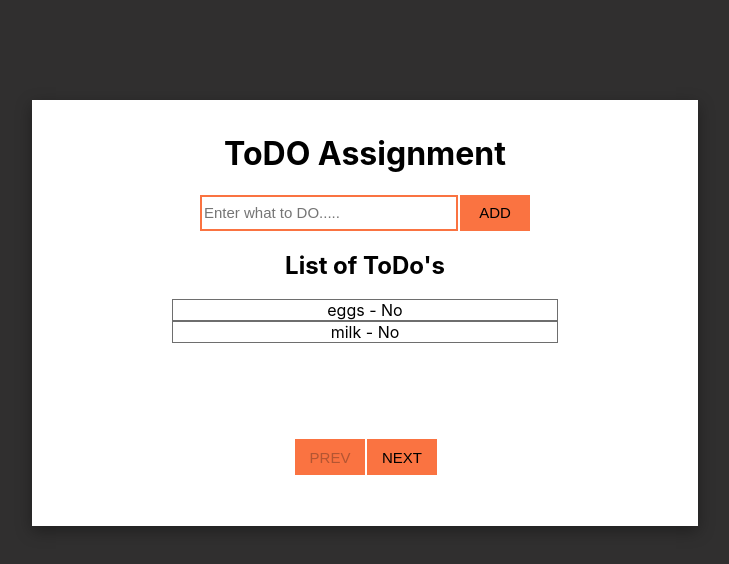
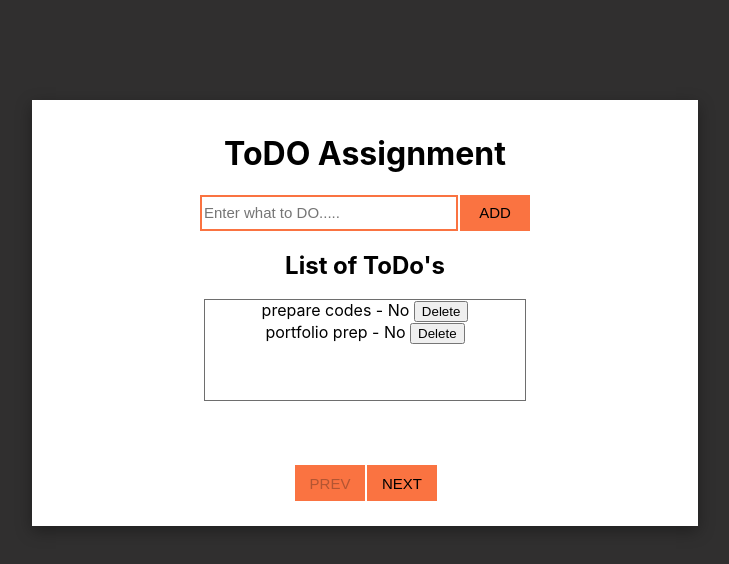
Before and after one commit to Duwesh/React-Examples, a React (Create React App) app in the folder todo_047/: page / in a window 1280 px wide. Shown: the top 564 px of the page, without its empty margins (275-1004 px from the left). Built offline with nearby package versions, Linux system fonts and the light colour scheme; data requests are answered from the project's data file.

Commit message:
To Do
added delete option for the tasks

```diff
--- a/todo_047/db.json
+++ b/todo_047/db.json
@@ -1,29 +1,24 @@
 {
   "todos": [
-    {
-      "title": "eggs",
-      "status": false,
-      "id": 1
-    },
-    {
-      "title": "milk",
-      "status": false,
-      "id": 2
-    },
     {
       "title": "prepare codes",
       "status": false,
       "id": 3
     },
     {
-      "title": "assignments",
-      "status": false,
-      "id": 4
-    },
-    {
       "title": "portfolio prep",
       "status": false,
       "id": 5
+    },
+    {
+      "title": "eggs",
+      "status": false,
+      "id": 6
+    },
+    {
+      "title": "milk",
+      "status": false,
+      "id": 7
     }
   ]
 }
--- a/todo_047/src/App.css
+++ b/todo_047/src/App.css
@@ -65,12 +65,13 @@ body{
 }
 
 .btnpage{
-  margin-top:15%;
+  margin-top:10%;
 
 }
 
 #listShow{
-  width:60%;
+  width:50%;
   border: .5px solid rgb(110, 110, 110);
   margin: auto;
+  height: 100px
 }
--- a/todo_047/src/components/todo.jsx
+++ b/todo_047/src/components/todo.jsx
@@ -29,6 +29,25 @@ export const ToDo = ()=>{
 })
 }
 
+
+const deleteFunc = (id)=>{
+    fetch(`http://localhost:3002/todos/${id}`, {
+        method: 'DELETE',
+        headers: {
+                 'Content-Type': 'application/json',
+                 },
+        // body: JSON.stringify({
+        //     title: data,
+        //     status: false,
+        // }),
+})
+.then(response => response.json())
+.then(data => {
+console.log('Success:', data);
+getData();
+})
+}
+
 const getData = ()=>{
     fetch(`http://localhost:3002/todos?_page=${page}&_limit=2`)
   .then(response => response.json())
@@ -40,9 +59,14 @@ const getData = ()=>{
 
         <ToDoInput setDatafunc={setDatafunc}/>
         <h2>List of ToDo's</h2>
+        <div id="listShow">
+
         {data.map((e)=>{
-            return  <ToDoItem key={e.id} id={e.id} title={e.title} status={e.status}/>
+            return  <ToDoItem key={e.id} id={e.id} title={e.title} status={e.status} deleteFunc={deleteFunc}/>
         })}
+
+        </div>
+
 
         <button disabled ={page==1} className="btnpage" onClick={()=>{
             setPage(page-1);
--- a/todo_047/src/components/todoItem.jsx
+++ b/todo_047/src/components/todoItem.jsx
@@ -1,8 +1,10 @@
-export const ToDoItem = ({id,status,title})=>{
+export const ToDoItem = ({id,status,title,deleteFunc})=>{
 
     return (
-        <div id="listShow">
-               <span> {title} - {status?"Yes":"No"}   </span>
+        <div >
+               <span> {title} - {status?"Yes":"No"} <button onClick={()=>{
+                   deleteFunc(id)
+               }}>Delete</button>  </span>
         </div>
     );
 }
```
